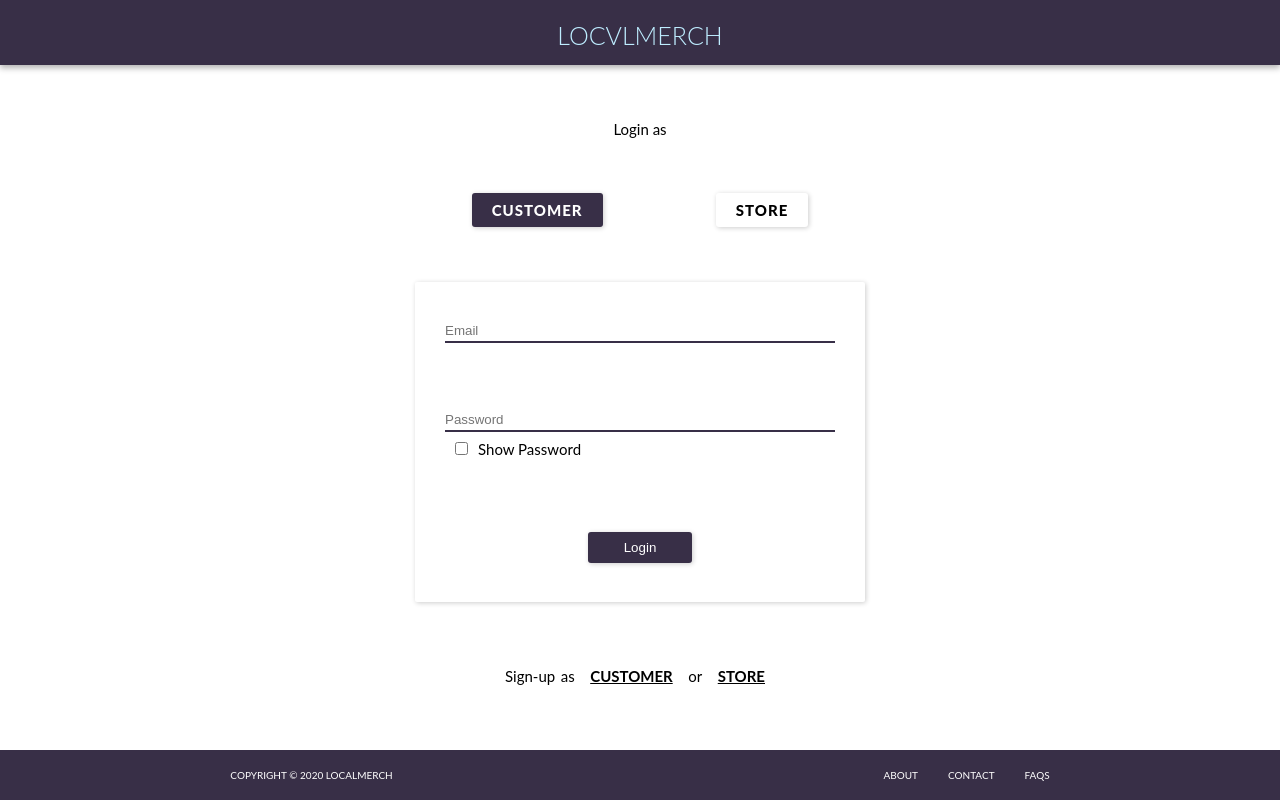
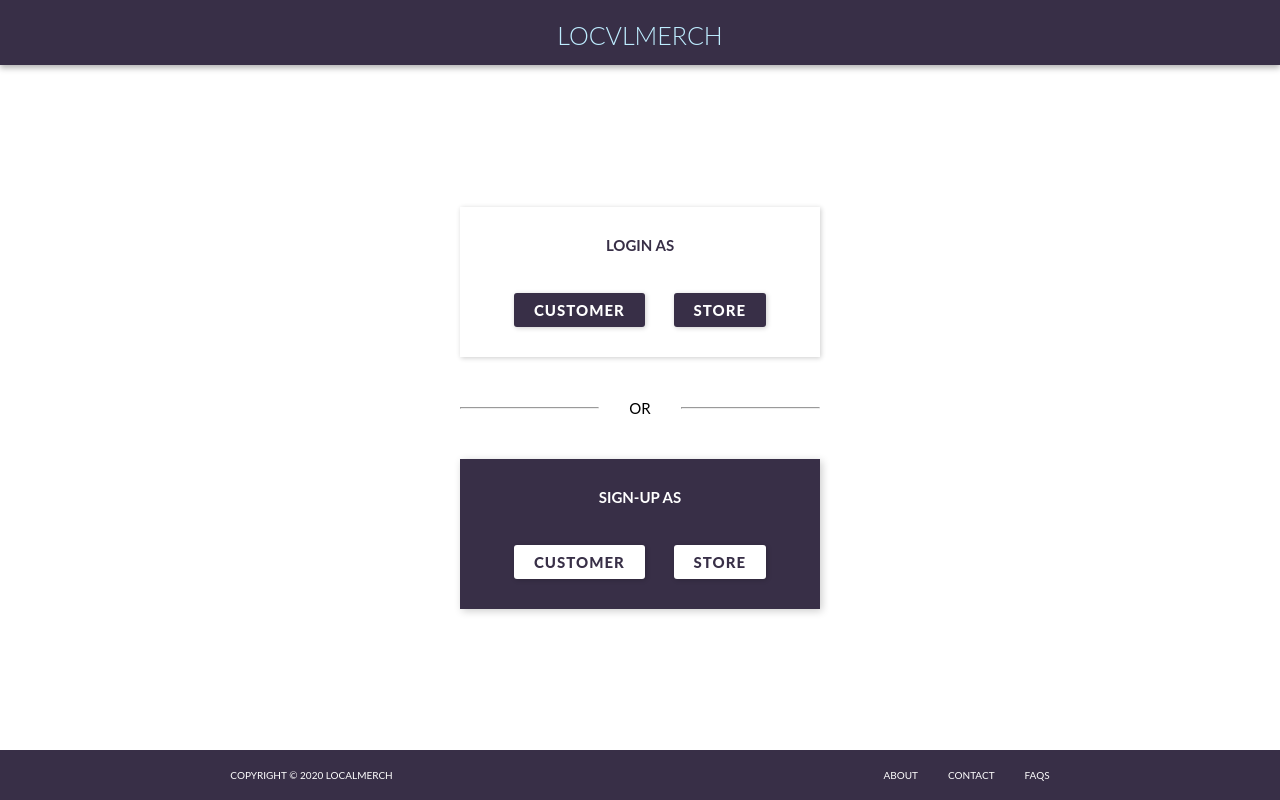
Before and after one commit to shaquillehinds/localmerchant, a Next.js app: page /login in a window 1280 px wide. Built offline with nearby package versions, Linux system fonts and the light colour scheme.

Commit message:
restructured form a little

```diff
--- a/src/components/Form.js
+++ b/src/components/Form.js
@@ -35,7 +35,7 @@ const Form = ({ mode, type }) => {
                 name="show"
                 id="show"
               />
-              <label className={styles.form_label_checkbox} htmlFor="show">
+              <label className={styles.form_checkbox_label} htmlFor="show">
                 Show Password
               </label>
             </span>
@@ -76,8 +76,12 @@ const Form = ({ mode, type }) => {
                 type="text"
                 className={styles.form_input_narrow}
               />
-              <select className={styles.form_select} required>
-                <option defaultValue disabled value="">
+              <select
+                defaultValue="Industry"
+                className={styles.form_select}
+                required
+              >
+                <option className={styles.form_option} disabled>
                   Industry
                 </option>
                 <option value="Automotive">Automotive</option>
@@ -92,8 +96,12 @@ const Form = ({ mode, type }) => {
                 type="text"
                 className={styles.form_input_narrow}
               />
-              <select className={styles.form_select} required>
-                <option defaultValue disabled value="">
+              <select
+                defaultValue="Parish"
+                className={styles.form_select}
+                required
+              >
+                <option className={styles.form_option} disabled>
                   Parish
                 </option>
                 <option value="St.James">St.James</option>
@@ -117,7 +125,7 @@ const Form = ({ mode, type }) => {
                 name="show"
                 id="show"
               />
-              <label className={styles.form_label_checkbox} htmlFor="show">
+              <label className={styles.form_checkbox_label} htmlFor="show">
                 Show Password
               </label>
             </span>
--- a/src/pages/login.js
+++ b/src/pages/login.js
@@ -4,57 +4,101 @@ import Footer from "../components/Footer";
 import { useState } from "react";
 import styles from "../styles/pages/login.module.scss";
 import button from "../styles/components/elements/button.module.scss";
+import divider from "../styles/components/elements/divider.module.scss";
+
 const Login = () => {
-  const [state, setState] = useState({ mode: "login", type: "customer" });
+  const [state, setState] = useState({ mode: false, type: "customer" });
   const changeType = (e) => {
     const type = e.target.innerText.toLowerCase();
     setState((prev) => ({ ...prev, type }));
   };
   const changeMode = (e) => {
     const type = e.target.innerText.toLowerCase();
+    const value = e.target.attributes.value.value;
     if (state.type !== type) {
       setState((prev) => ({ ...prev, type }));
     }
-    if (state.mode === "login") {
-      setState((prev) => ({ ...prev, mode: "customer" }));
+    if (value === "login") {
+      setState((prev) => ({ ...prev, mode: "login" }));
+    } else if (value === "sign-up") {
+      setState((prev) => ({ ...prev, mode: "sign-up" }));
     } else {
-      setState((prev) => ({ ...prev, mode: "login" }));
+      setState((prev) => ({ ...prev, mode: false }));
     }
   };
   return (
     <div className={styles.login}>
       <Header mode="form" />
+      {state.mode !== false ? (
+        <p onClick={changeMode} value={false} className={styles.login_goback}>
+          &#8592; Go Back
+        </p>
+      ) : null}
+      {state.mode ? (
+        <Form mode={state.mode} type={state.type} />
+      ) : (
+        <div className={styles.login_as_card_wrapper}>
+          <div className={styles.login_as_card}>
             <div>
-        <p className={styles.login_as_label}>
-          {state.mode === "login" ? "Login as" : "Sign-up as"}
-        </p>
+              <p className={styles.login_as_label}>Login As</p>
             </div>
             <div className={styles.login_as}>
               <span
                 data-customer
-          onClick={changeType}
-          className={
-            state.type === "customer"
-              ? button.btn_large_primary
-              : button.btn_large
-          }
+                value="login"
+                onClick={changeMode}
+                className={button.btn_large_primary}
               >
                 Customer
               </span>
               <span
                 data-store
-          onClick={changeType}
-          className={
-            state.type === "customer"
-              ? button.btn_large
-              : button.btn_large_primary
-          }
+                value="login"
+                onClick={changeMode}
+                className={button.btn_large_primary}
               >
                 Store
               </span>
             </div>
-      <Form mode={state.mode} type={state.type} />
-      <div className={styles.login_options_wide}>
+          </div>
+          <br />
+          <div className={divider.horizontal}>
+            <div className={divider.horizontal_line}>
+              <hr />
+            </div>
+            <p className={divider.horizontal_or}>or</p>
+            <div className={divider.horizontal_line}>
+              <hr />
+            </div>
+          </div>
+
+          <br />
+          <div className={styles.login_as_card_signup}>
+            <div>
+              <p className={styles.login_as_label}>Sign-Up As</p>
+            </div>
+            <div className={styles.login_as}>
+              <span
+                value="sign-up"
+                data-customer
+                onClick={changeMode}
+                className={button.btn_large}
+              >
+                Customer
+              </span>
+              <span
+                value="sign-up"
+                data-store
+                onClick={changeMode}
+                className={button.btn_large}
+              >
+                Store
+              </span>
+            </div>
+          </div>
+        </div>
+      )}
+      {/* <div className={styles.login_options_wide}>
         <p>{state.mode !== "login" ? "Login" : "Sign-up"}</p>
         <p> as</p>
         <p onClick={changeMode} className={styles.login_option}>
@@ -64,7 +108,7 @@ const Login = () => {
         <p onClick={changeMode} className={styles.login_option}>
           Store
         </p>
-      </div>
+      </div> */}
       <Footer />
     </div>
   );
--- a/src/styles/components/elements/button.module.scss
+++ b/src/styles/components/elements/button.module.scss
@@ -3,16 +3,32 @@
   border-radius: 3px;
   box-shadow: 1px 1px 5px var(--theme-shadow-dark);
   width: fit-content;
+  background-color: var(--theme-white);
+  color: var(--theme-primary);
   align-self: center;
   cursor: pointer;
+  transition: background-color 200ms ease-in-out, color 200ms ease-in-out,
+    box-shadow 200ms ease-in-out;
 
   &_large {
     @extend .btn;
     padding: 0.8rem 2rem;
+
+    &:hover {
+      background-color: var(--theme-primary);
+      color: var(--theme-white);
+      box-shadow: 2px 2px 8px var(--theme-shadow-secondary);
+    }
+
     &_primary {
       @extend .btn_large;
       background-color: var(--theme-primary);
       color: var(--theme-white);
+      &:hover {
+        background-color: var(--theme-white);
+        color: var(--theme-primary);
+        box-shadow: 2px 2px 8px var(--theme-shadow-primary);
+      }
     }
   }
   &_primary {
--- /dev/null
+++ b/src/styles/components/elements/divider.module.scss
@@ -0,0 +1,19 @@
+.horizontal {
+  width: 50%;
+  min-width: 30rem;
+  max-width: 36rem;
+  margin: 0 auto;
+  font-size: var(--font-m);
+  display: flex;
+  align-items: center;
+  &_or {
+    text-transform: uppercase;
+    color: var(--theme-black);
+  }
+  &_line {
+    width: 100%;
+  }
+  p {
+    margin: 3rem;
+  }
+}
--- a/src/styles/components/form.module.scss
+++ b/src/styles/components/form.module.scss
@@ -17,21 +17,27 @@
   &_wide {
     @extend .form;
     width: 90%;
-    height: 50vh;
+    height: 70vh;
+    min-height: 30rem;
+    padding-top: 1rem;
+  }
+
+  &_option {
+    &:disabled {
+      display: none;
+    }
   }
 
   &_select {
     border: none;
+    background-color: var(--theme-white);
+    color: var(--theme-black);
     box-shadow: 2px 2px 7px var(--theme-shadow-dark);
   }
 
-  &_label {
-    &_checkbox {
-      align-self: center;
-
-      @include respond(phone) {
-        font-size: var(--font-m);
-      }
+  &_checkbox {
+    &_label {
+      color: var(--theme-black);
     }
   }
 
@@ -40,7 +46,12 @@
     border-bottom: solid 2px var(--theme-primary);
     line-height: 1.5;
     outline: none;
-    // width: 100%;
+    background-color: var(--theme-white);
+    color: var(--theme-black);
+
+    &::placeholder {
+      color: var(--theme-grey);
+    }
 
     &_narrow {
       @extend .form_input;
--- a/src/styles/global/global.scss
+++ b/src/styles/global/global.scss
@@ -2,10 +2,13 @@
   --theme-secondary: #473c5a;
   --theme-primary: #fff;
   --theme-white: #382f47;
+  --theme-black: #fff;
   --theme-bg-white: #221c2b;
   --theme-off-white: #221c2b;
+  --theme-grey: #bbb;
   --theme-shadow-primary: rgba(112, 234, 255, 0.644);
   --theme-shadow-dark: rgba(112, 234, 255, 0.644);
+  --theme-shadow-secondary: rgba(126, 94, 211, 0.644);
 }
 * {
   box-sizing: border-box;
--- a/src/styles/global/variables.scss
+++ b/src/styles/global/variables.scss
@@ -20,11 +20,12 @@
   --theme-off-white: #f3f3f3;
   --theme-bg-white: #fff;
   --color-grey: #ccc;
-  --theme-grey: #ccc;
+  --theme-grey: #999;
 
   //shadows
   --theme-shadow-primary: rgba(126, 94, 211, 0.644);
   --theme-shadow-dark: rgba(0, 0, 0, 0.2);
+  --theme-shadow-secondary: rgba(112, 234, 255, 0.644);
 
   //font-sizes
   --font-xxl: 3.5rem;
--- a/src/styles/pages/login.module.scss
+++ b/src/styles/pages/login.module.scss
@@ -3,6 +3,17 @@
   display: flex;
   flex-direction: column;
   justify-content: space-between;
+  background-color: var(--theme-bg-white);
+
+  &_goback {
+    text-align: center;
+    font-size: var(--font-m);
+    font-weight: 600;
+    color: var(--theme-primary);
+    cursor: pointer;
+    margin: 1rem 0;
+    text-decoration: underline;
+  }
 
   &_as {
     display: flex;
@@ -14,8 +25,34 @@
     letter-spacing: 1px;
     font-weight: 800;
     text-transform: uppercase;
+    &_card {
+      min-height: 15rem;
+      display: flex;
+      flex-direction: column;
+      justify-content: space-around;
+      width: 90%;
+      max-width: 36rem;
+      padding: 1rem 0;
+      margin: 0 auto;
+      box-shadow: 1px 1px 5px var(--theme-shadow-dark);
+      background-color: var(--theme-white);
+      color: var(--theme-primary);
+
+      &_wrapper {
+        padding-top: 2rem;
+      }
+
+      &_signup {
+        @extend .login_as_card;
+        background-color: var(--theme-primary);
+        color: var(--theme-white);
+        box-shadow: 2px 2px 8px var(--theme-shadow-dark);
+      }
+    }
     &_label {
       text-align: center;
+      text-transform: uppercase;
+      font-weight: 700;
       font-size: var(--font-m);
     }
   }
```
Lines whose indentation alone changed are shown as unchanged.
